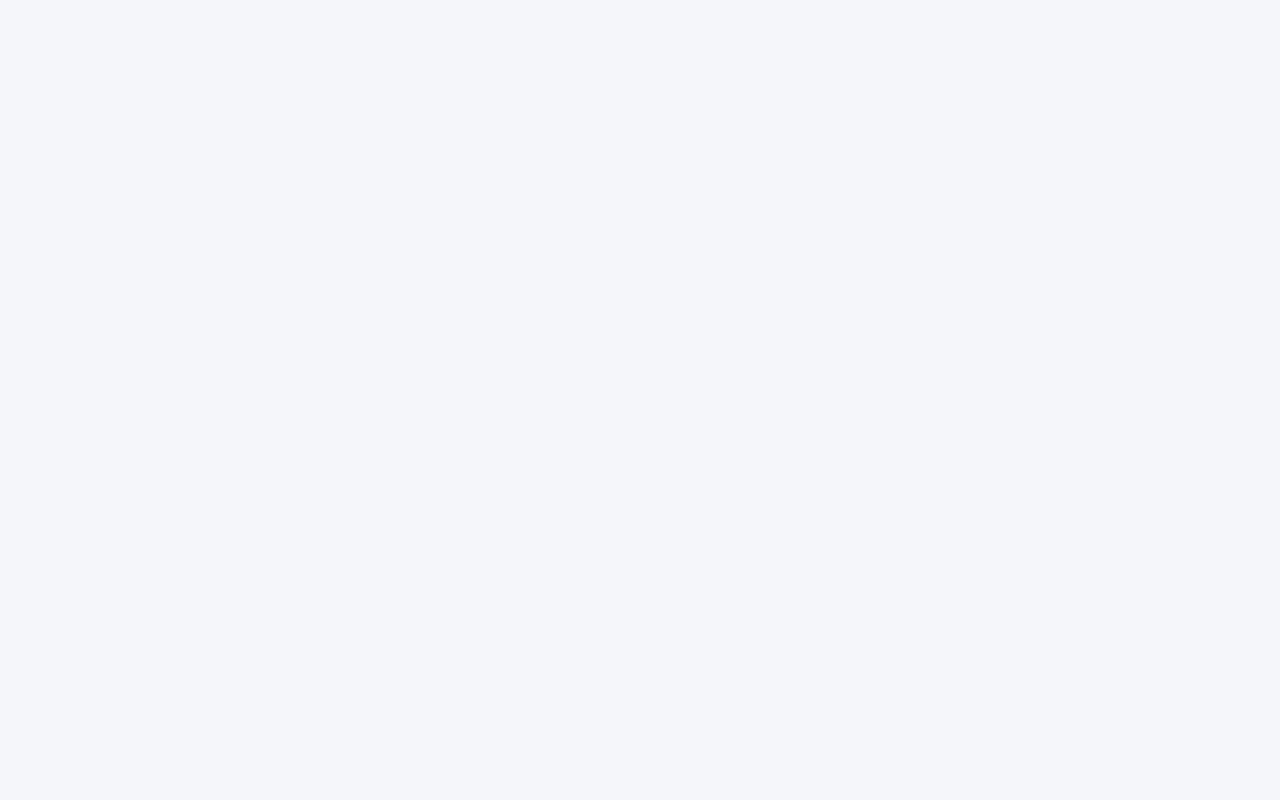
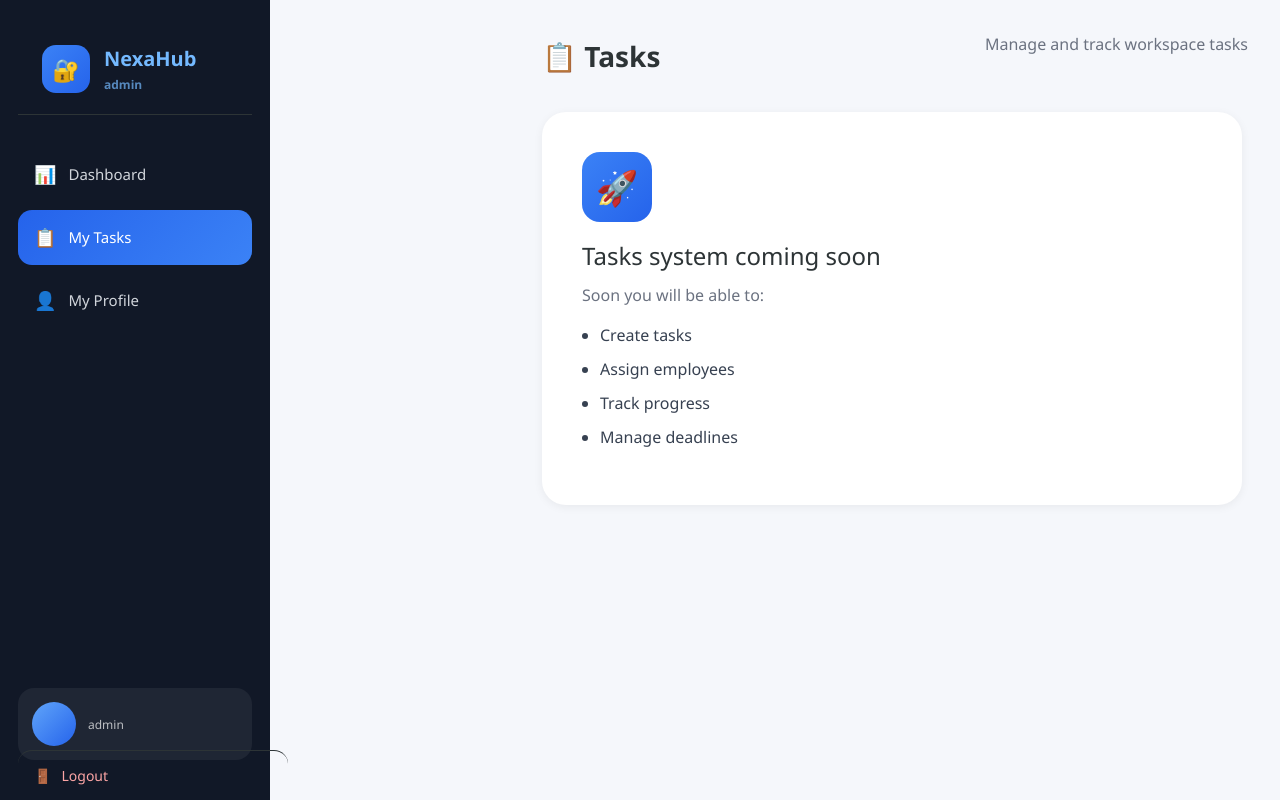
Before and after one commit to roua856/Nexahub-Project, an Angular app in the folder nexahub-frontend/: page /tasks in a window 1280 px wide. Built offline with nearby package versions, Linux system fonts and the light colour scheme; sample sign-in values are in the browser's storage.

Commit message:
feat: add Angular task management logic

```diff
--- a/nexahub-frontend/src/app/pages/tasks/tasks.html
+++ b/nexahub-frontend/src/app/pages/tasks/tasks.html
@@ -0,0 +1,42 @@
+<div class="tasks-layout">
+
+  <app-sidebar></app-sidebar>
+
+  <div class="main-content">
+
+    <div class="page-header">
+      <h2>
+        📋 Tasks
+      </h2>
+
+      <p>
+        Manage and track workspace tasks
+      </p>
+    </div>
+
+    <div class="coming-card">
+
+      <div class="coming-icon">
+        🚀
+      </div>
+
+      <h3>
+        Tasks system coming soon
+      </h3>
+
+      <p>
+        Soon you will be able to:
+      </p>
+
+      <ul>
+        <li>Create tasks</li>
+        <li>Assign employees</li>
+        <li>Track progress</li>
+        <li>Manage deadlines</li>
+      </ul>
+
+    </div>
+
+  </div>
+
+</div>
--- a/nexahub-frontend/src/app/pages/tasks/tasks.scss
+++ b/nexahub-frontend/src/app/pages/tasks/tasks.scss
@@ -0,0 +1,67 @@
+.tasks-layout{
+    display: flex;
+    min-height: 100vh;
+    background: #f5f7fb;
+}
+
+.main-content{
+    flex: 1;
+    padding: 32px;
+}
+
+.page-header h2{
+    font-size: 28px;
+    font-weight: 700;
+    margin-bottom: 6px;
+}
+
+.page-header p{
+    color: #6b7280;
+    margin-bottom: 32px;
+}
+
+.coming-card{
+    background: white;
+    border-radius: 24px;
+    padding: 40px;
+
+    box-shadow: 0 2px 10px rgba(0,0,0,0.06);
+
+    max-width: 700px;
+}
+
+.coming-icon{
+    width: 70px;
+    height: 70px;
+
+    border-radius: 18px;
+
+    background: linear-gradient(135deg, #3b82f6, #2563eb);
+
+    display: flex;
+    align-items: center;
+    justify-content: center;
+
+    font-size: 34px;
+
+    margin-bottom: 20px;
+}
+
+.coming-card h3{
+    font-size: 24px;
+    margin-bottom: 12px;
+}
+
+.coming-card p{
+    color: #6b7280;
+    margin-bottom: 16px;
+}
+
+.coming-card ul{
+    padding-left: 18px;
+    color: #374151;
+}
+
+.coming-card li{
+    margin-bottom: 10px;
+}
```
Also changed, not shown: nexahub-frontend/src/app/models/models.ts (+10 -0 lines), nexahub-frontend/src/app/pages/tasks/tasks.ts (+13 -0 lines), nexahub-frontend/src/app/services/task.ts (added, +37 -0 lines).
